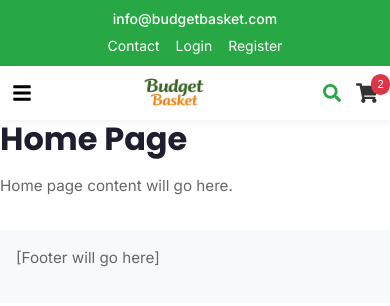
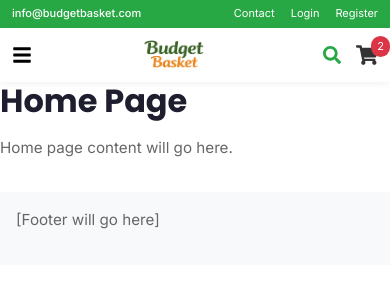
Before and after one commit to vyshnavs0003-sys/budgetbasket-pro-v2, a React (Vite) app: page / in a window 390 px wide. Shown: the top 306 px of the page. Built offline with nearby package versions, Linux system fonts and the light colour scheme.

Commit message:
style: improve TopBar mobile responsiveness

```diff
--- a/src/components/navbar/TopBar.css
+++ b/src/components/navbar/TopBar.css
@@ -1,3 +1,4 @@
+/* TopBar.css */
 .topbar {
   background-color: var(--primary);
   color: var(--white);
@@ -7,6 +8,7 @@
 
 .topbar-email {
   font-weight: var(--font-medium);
+  white-space: nowrap;
 }
 
 .location-select {
@@ -24,6 +26,7 @@
   color: var(--white);
   text-decoration: none;
   transition: var(--transition-fast);
+  white-space: nowrap;
 }
 
 .top-link:hover {
@@ -32,14 +35,58 @@
 
 /* Mobile responsive */
 @media (max-width: 768px) {
+  .topbar {
+    padding: 6px 0;
+    font-size: 12px;
+  }
+
   .topbar .container {
-    flex-direction: column;
-    gap: 5px;
+    display: flex;
+    justify-content: space-between;
+    align-items: center;
+    flex-wrap: nowrap; /* important: prevent stacking */
+    gap: 10px;
+    overflow-x: auto; /* safe fallback if screen gets too small */
+    scrollbar-width: none; /* Firefox */
   }
+
+  .topbar .container::-webkit-scrollbar {
+    display: none; /* Chrome/Safari */
+  }
+
+  .topbar-left,
+  .topbar-right {
+    flex-shrink: 0;
+  }
+
+  .topbar-right {
+    display: flex;
+    align-items: center;
+    gap: 10px;
+  }
+
   .location-select {
     display: none;
   }
-  .topbar-right {
-    justify-content: center;
+
+  .topbar-email,
+  .top-link {
+    font-size: 12px;
   }
 }
+
+@media (max-width: 480px) {
+  .topbar {
+    padding: 5px 0;
+    font-size: 11px;
+  }
+
+  .topbar-right {
+    gap: 8px;
+  }
+
+  .topbar-email,
+  .top-link {
+    font-size: 11px;
+  }
+}
```
